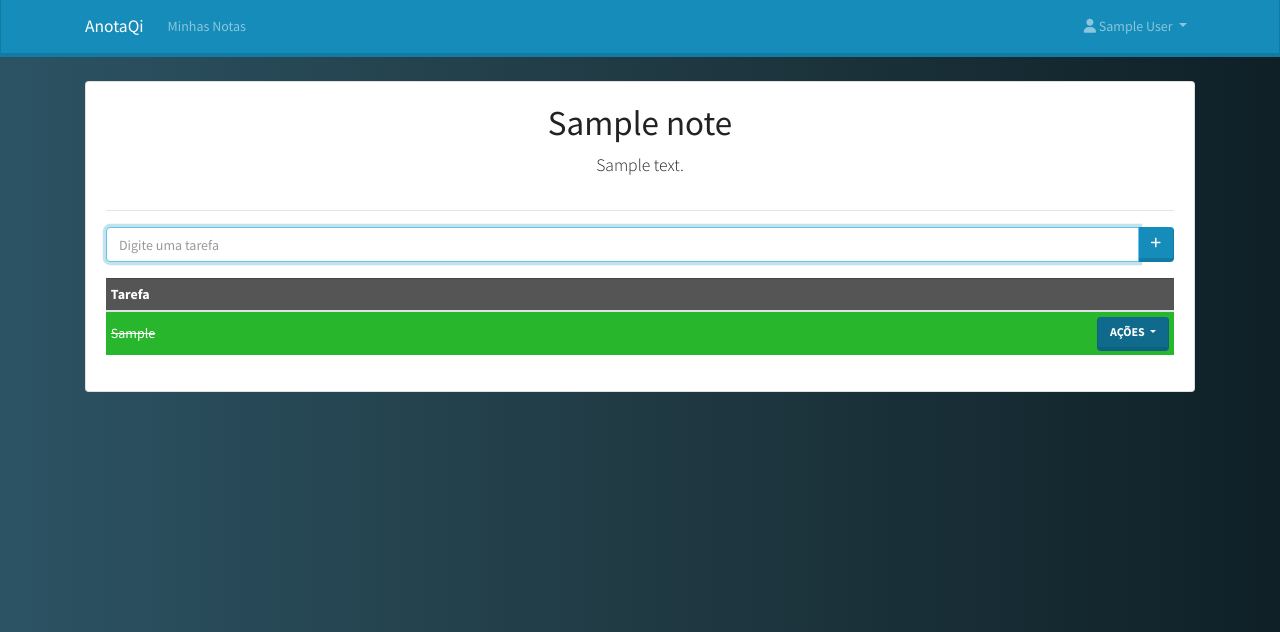
After one commit to disilveira/anotaqi-new, a Node server app: page /tasks/600000000000000000000001 in a window 1280 px wide. The commit adds this page. Shown: the top 632 px of the page. Run offline with Node 20, Linux system fonts and the light colour scheme; a user stored in the database is signed in; tables that the repository leaves empty hold one stand-in row (values such as "Sample post"); some libraries are stand-ins or nearby versions.

Commit message:
Added Tasks Feature

```diff
--- a/src/app.js
+++ b/src/app.js
@@ -51,6 +51,7 @@ app.use((req, res, next) => {
 app.use(require('./routes/index'));
 app.use(require('./routes/notes'));
 app.use(require('./routes/users'));
+app.use(require('./routes/tasks'));
 
 // Arquivos Estáticos
 app.use(express.static(path.join(__dirname, 'public')));
--- /dev/null
+++ b/src/routes/tasks.js
@@ -0,0 +1,58 @@
+const express = require('express');
+const router = express.Router();
+const Note = require('../models/Notes');
+const Task = require('../models/Task');
+const { isAuthenticated } = require('../helpers/auth');
+
+router.get('/tasks/:id', isAuthenticated, async (req, res) => {
+    const note = await Note.findById(req.params.id).lean();
+    const tasks = await Task.find({note: req.params.id, user: req.user.id}).sort({date: 'desc'}).lean();
+    res.render('tasks/index', {
+        note,
+        tasks
+    });
+});
+
+router.put('/task/finish/:id/:note', isAuthenticated, async (req, res) => {
+    const task = req.params.id;
+    const note = req.params.note;
+    await Task.findByIdAndUpdate(task, { status: 1 });
+    req.flash('success_msg', 'Tarefa concluída com sucesso!');
+    res.redirect('/tasks/' + note);
+});
+
+router.delete('/task/delete/:id/:note', isAuthenticated, async (req, res) => {
+    const task = req.params.id;
+    const note = req.params.note;
+    await Task.findByIdAndDelete(task);
+    req.flash('success_msg', 'Tarefa excluída com sucesso!');
+    res.redirect('/tasks/' + note);
+});
+
+router.post('/tasks/register/:id', isAuthenticated, async (req, res) => {
+    const { tarefa } = req.body;
+    const user = req.user.id;
+    const note = req.params.id;
+    const errors = [];
+
+    if(!tarefa){
+        errors.push({ text: '' });
+    }
+
+    if(errors.length > 0){
+        req.flash('error_msg', 'É necessário digitar alguma tarefa');
+        res.redirect('/tasks/' + note);
+    } else {
+        const newTask = new Task({
+            tarefa,
+            user,
+            note
+        });
+        await newTask.save();
+        req.flash('success_msg', 'Tarefa criada com sucesso!');
+        res.redirect('/tasks/' + note);
+    }
+
+});
+
+module.exports = router;
--- /dev/null
+++ b/src/views/tasks/index.hbs
@@ -0,0 +1,72 @@
+<div class="row">
+    <div class="col-md-12 mb-2 m-auto">
+        <div class="card card-body">
+            <h1 class="text-center">{{note.titulo}}</h1>
+            <p class="lead text-center">{{note.descricao}}</p>
+            <hr>
+            <form action="/tasks/register/{{note._id}}" method="POST">
+                <div class="input-group mb-3">
+                    <input type="text" id="tarefa" name="tarefa" class="form-control" placeholder="Digite uma tarefa"
+                        aria-label="Digite uma tarefa" aria-describedby="basic-addon2" autofocus>
+                    <div class="input-group-append">
+                        <button type="submit" class="btn btn-primary" type="button"><i class="fas fa-plus"></i></button>
+                    </div>
+                </div>
+            </form>
+            <table class="table table-hover table-sm">
+                <thead>
+                    <tr class="table-dark">
+                        <th scope="col">Tarefa</th>
+                        <th scope="col" width="1%"></th>
+                    </tr>
+                </thead>
+                <tbody>
+                    {{#each tasks}}
+                    <tr {{#if status}} class="table-success" {{/if}}>
+                        <td scope="row" class="align-middle" {{#if status}} style="text-decoration:line-through"
+                            {{/if}}>{{tarefa}}</td>
+                        <td class="align-middle">
+                            <div class="dropdown show">
+                                <a class="btn btn-primary dropdown-toggle" href="#" role="button" id="dropdownMenuLink"
+                                    data-toggle="dropdown" aria-haspopup="true" aria-expanded="false">
+                                    Ações
+                                </a>
+                                <div class="dropdown-menu dropdown-menu-right" aria-labelledby="dropdownMenuLink">
+                                    {{#unless status}}
+                                    <a class="dropdown-item">
+                                        <form action="/task/finish/{{_id}}/{{note}}?_method=PUT" method="POST">
+                                            <input type="hidden" name="_method" value="PUT">
+                                            <button type="submit"
+                                                class="btn btn-success btn-block btn-sm">Concluir</button>
+                                        </form>
+                                    </a>
+                                    <a class="dropdown-item">
+                                        <form action="/task/edit/{{_id}}/{{note}}?_method=PUT" method="POST">
+                                            <input type="hidden" name="_method" value="PUT">
+                                            <button type="submit"
+                                                class="btn btn-primary btn-block btn-sm">Editar</button>
+                                        </form>
+                                    </a>
+                                    <hr>
+                                    {{/unless}}
+                                    <a class="dropdown-item">
+                                        <form action="/task/delete/{{_id}}/{{note}}?_method=DELETE" method="POST">
+                                            <input type="hidden" name="_method" value="DELETE">
+                                            <button type="submit"
+                                                class="btn btn-danger btn-block btn-sm">Excluir</button>
+                                        </form>
+                                    </a>
+                                </div>
+                            </div>
+                        </td>
+                    </tr>
+                    {{else}}
+                    <tr>
+                        <td colspan="2" class="text-center">Nenhuma tarefa cadastrada.</td>
+                    </tr>
+                    {{/each}}
+                </tbody>
+            </table>
+        </div>
+    </div>
+</div>
```
Also changed, not shown: src/models/Task.js (added, +27 -0 lines), src/routes/notes.js (+13 -5 lines), src/views/notes/list.hbs (+6 -6 lines).
